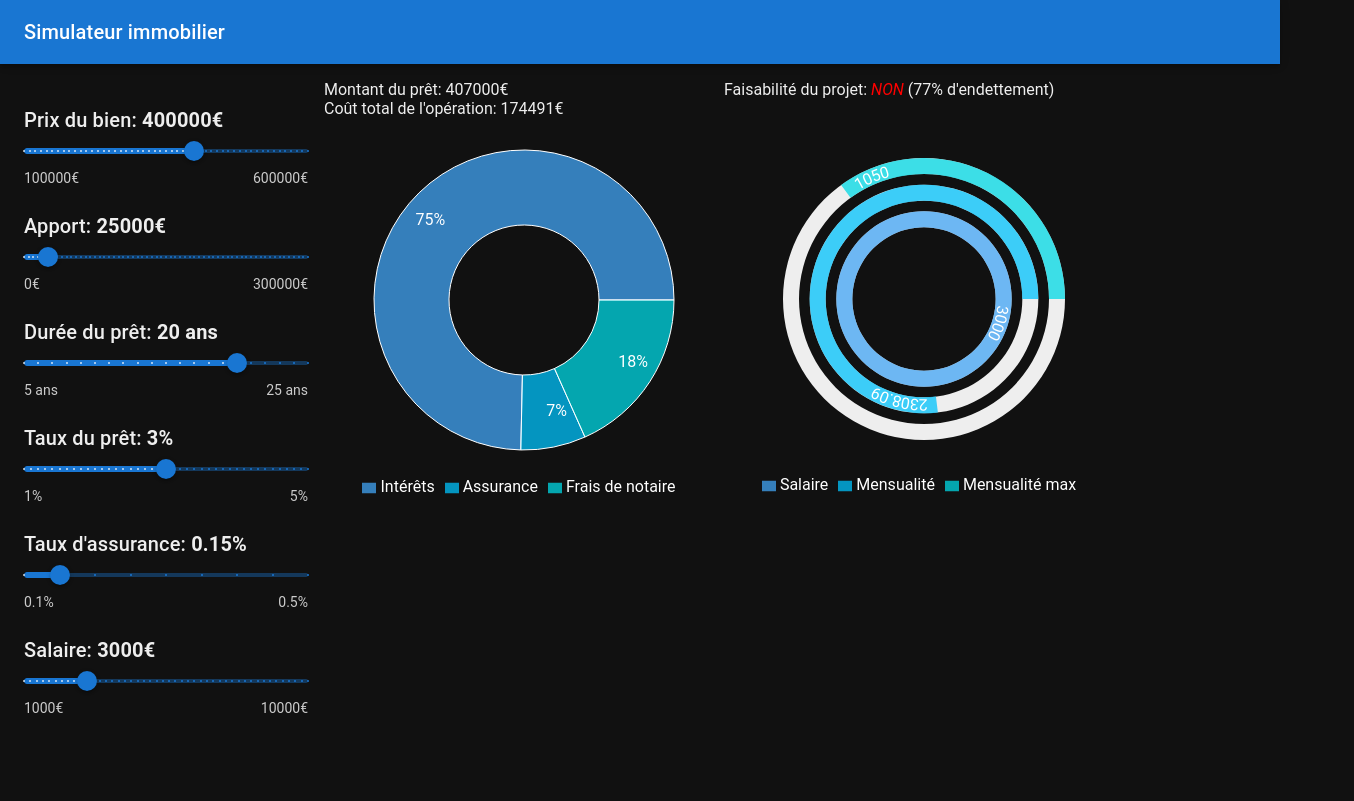
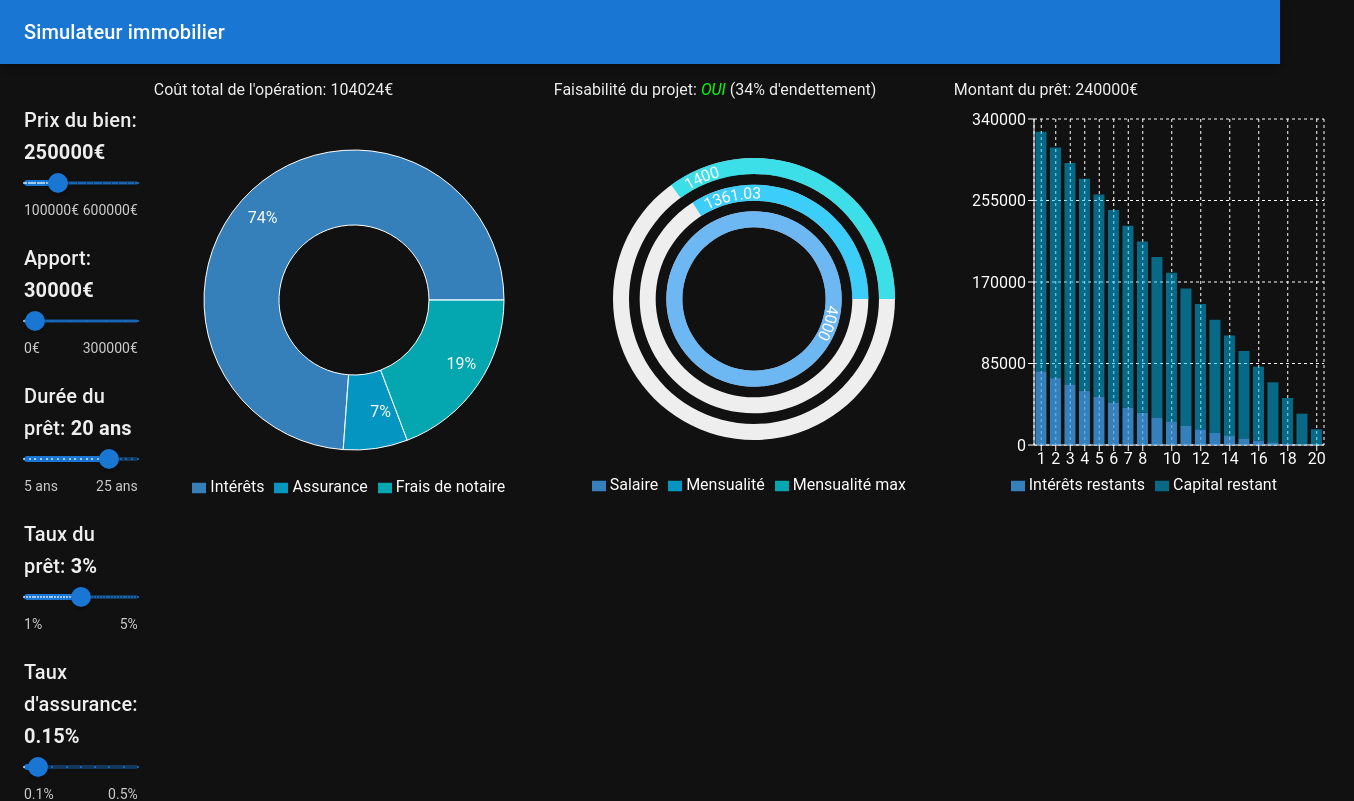
Before and after one commit to Yozamu/real-estate-simulator, a React (Create React App) app: page / in a window 1280 px wide. Shown: the top 801 px of the page, 1354 px wide, since content can reach past the window. Built offline with nearby package versions, Linux system fonts and the light colour scheme.

Commit message:
feat: stackedBarchart for loan progression

```diff
--- a/src/App.jsx
+++ b/src/App.jsx
@@ -6,12 +6,12 @@ import Sliders from './Sliders';
 
 const App = ({ className }) => {
   const [data, setData] = useState({
-    price: 400000,
-    input: 25000,
+    price: 250000,
+    input: 30000,
     years: 20,
     interestRate: 3,
     insuranceRate: 0.15,
-    salary: 3000,
+    salary: 4000,
   });
 
   const updateValue = (key, val) => {
--- /dev/null
+++ b/src/LoanProgressionBarChart.jsx
@@ -0,0 +1,67 @@
+import { BarChart, Bar, XAxis, YAxis, CartesianGrid, Tooltip, Legend, ResponsiveContainer } from 'recharts';
+
+const LoanProgressionBarchart = ({ className, interests, capital }) => {
+  const data = [];
+  const len = interests.length;
+
+  for (let i = 0; i < len; i += 12) {
+    data.push({
+      year: i / 12 + 1,
+      name: `Année ${i / 12 + 1}`,
+      interests: Math.max(
+        0,
+        interests
+          .slice(i, len)
+          .reduce((acc, curr) => acc + curr, 0)
+          .toFixed()
+      ),
+      capital: capital
+        .slice(i, len)
+        .reduce((acc, curr) => acc + curr, 0)
+        .toFixed(),
+    });
+  }
+
+  const CustomTooltip = ({ active, payload, label }) => {
+    if (active && payload && payload.length) {
+      return (
+        <div className="custom-tooltip" style={{ backgroundColor: payload[0].fill, padding: '8px' }}>
+          <div>{payload[0].payload.name}</div>
+          <div>{`${payload[0].name} : ${payload[0].value}€`}</div>
+          <div>{`${payload[1].name} : ${payload[1].value}€`}</div>
+          <div>Total restant : {+payload[0].value + +payload[1].value}€</div>
+        </div>
+      );
+    }
+
+    return null;
+  };
+
+  return (
+    <div style={{ width: '400px', height: '400px' }}>
+      <ResponsiveContainer width="100%" height="100%">
+        <BarChart
+          width={500}
+          height={300}
+          data={data}
+          margin={{
+            top: 20,
+            right: 30,
+            left: 20,
+            bottom: 5,
+          }}
+        >
+          <CartesianGrid strokeDasharray="3 3" stroke="white" />
+          <XAxis dataKey="year" stroke="white" />
+          <YAxis stroke="white" />
+          <Tooltip content={<CustomTooltip />} />
+          <Legend formatter={(value, entry, index) => <span style={{ color: 'white' }}>{value}</span>} />
+          <Bar dataKey="interests" stackId="a" fill="rgba(66, 165, 245, 0.75)" name="Intérêts restants" />
+          <Bar dataKey="capital" stackId="a" fill="rgba(0, 194, 251, 0.5)" name="Capital restant" />
+        </BarChart>
+      </ResponsiveContainer>
+    </div>
+  );
+};
+
+export default LoanProgressionBarchart;
--- a/src/MonthlyRadialBarChart.jsx
+++ b/src/MonthlyRadialBarChart.jsx
@@ -1,11 +1,4 @@
 import { RadialBarChart, RadialBar, Legend, ResponsiveContainer } from 'recharts';
-
-const style = {
-  top: '50%',
-  right: 0,
-  transform: 'translate(0, -50%)',
-  lineHeight: '24px',
-};
 
 const MonthlyRadialBarChart = ({ className, salary, monthlyPayment }) => {
   const data = [
--- a/src/SimulationResults.jsx
+++ b/src/SimulationResults.jsx
@@ -1,6 +1,7 @@
 import styled from '@emotion/styled';
 import MonthlyRadialBarChart from './MonthlyRadialBarChart';
 import ProjectCostPieChart from './ProjectCostPieChart';
+import LoanProgressionBarchart from './LoanProgressionBarChart';
 
 const SimulationResults = ({ className, data }) => {
   const { price, input, interestRate, insuranceRate, salary, years } = data;
@@ -34,8 +35,8 @@ const SimulationResults = ({ className, data }) => {
   return (
     <div className={className}>
       <div>
-        <div>Montant du prêt: {loanAmount}€</div>
         <div>Coût total de l'opération: {totalCost}€</div>
+        <br />
         <ProjectCostPieChart
           totalInterestCost={totalInterestCost}
           totalInsuranceCost={totalInsuranceCost}
@@ -54,6 +55,10 @@ const SimulationResults = ({ className, data }) => {
           monthlyPayment={monthlyPayment}
         />
       </div>
+      <div>
+        <div>Montant du prêt: {loanAmount}€</div>
+        <LoanProgressionBarchart interests={interests} capital={capital} />
+      </div>
     </div>
   );
 };
```
